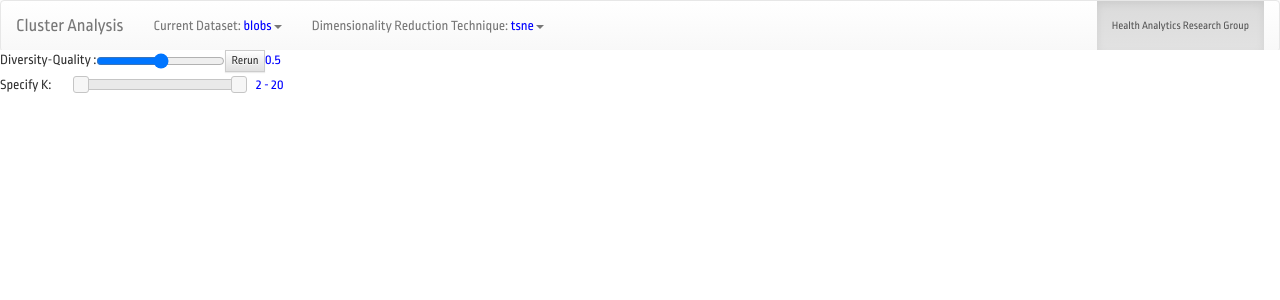
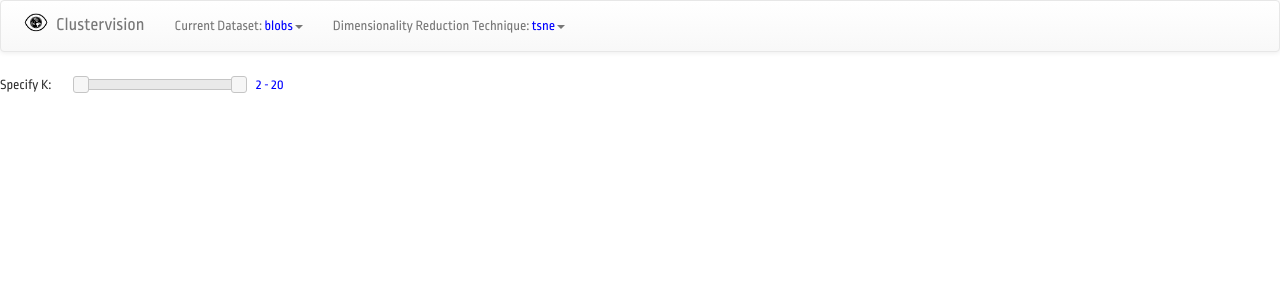
Before and after one commit to bckwon/Clustervision, a Flask app: page / in a window 1280 px wide. Shown: the top 300 px of the page. Run offline with Flask 2, Linux system fonts and the light colour scheme; data that the repository does not hold is empty; some libraries are stand-ins or nearby versions.

Commit message:
making changes to interface

```diff
--- a/static/javascript/aster.js
+++ b/static/javascript/aster.js
@@ -131,19 +131,33 @@ Aster.prototype.highlight_circles = function(highglight_bool) {
 
   _self.path.style("stroke", function(d,i){
     if(highglight_bool){
-      return "orange";
+      return CLUSTERING_RESULT_SELECTED_COLOR;
     }else{
       return COLOR_DARKGRAY;
     }
-  });
+  })
+  // .style("stroke-width", function(d,i){
+  //   if(highglight_bool){
+  //     return CLUSTERING_RESULT_SELECTED_STROKE_WIDTH;
+  //   }else{
+  //     return 1;
+  //   }
+  // });
 
   _self.outerPath.style("stroke", function(d,i){
     if(highglight_bool){
-      return "orange";
+      return CLUSTERING_RESULT_SELECTED_COLOR;
     }else{
       return "gray";
     }
-  });
+  })
+  // .style("stroke-width", function(d,i){
+  //   if(highglight_bool){
+  //     return CLUSTERING_RESULT_SELECTED_STROKE_WIDTH;
+  //   }else{
+  //     return 1;
+  //   }
+  // });
 
 };
 
--- a/static/javascript/cluster_list.js
+++ b/static/javascript/cluster_list.js
@@ -153,6 +153,7 @@ ClusterList.prototype.draw_cluster = function(data_item_index, clustering_index,
 	_self.cluster_title = _self.cluster_space.append("text")
 					.attr("dy", 0)
 					.text("Cluster " + cluster_num)
+					// .style("fill", _self.color(cluster_num))
 					.style("font-size", "200%");
 
 	var cluster_measures = _self.parameters.map(function(d){
@@ -179,7 +180,7 @@ ClusterList.prototype.draw_cluster = function(data_item_index, clustering_index,
 						.style("fill", "blue")
 						.text(function(d){return d["name"]+ ": " + d["value"];});
 
-	// Inliner + Outlier
+	// Inlier + Outlier
 	var sorted_labels = data["clustering"][clustering_index]["sorted_labels"][cluster_num];
 	var top_5 = sorted_labels.slice(0,5);
 	var bottom_5 = sorted_labels.slice(-5);
@@ -356,6 +357,7 @@ ClusterList.prototype.draw_cluster_with_area_chart = function(data_item_index, c
 					.attr("dx", -20)
 					.attr("dy", 0)
 					.text("Cluster " + cluster_num)
+					.style("fill", _self.color(cluster_num))
 					.style("font-size", "200%");
 
 	// Cluster Measures (individuals for text)
@@ -604,11 +606,12 @@ ClusterList.prototype.draw_cluster_with_area_chart = function(data_item_index, c
 					// 		});
 					// });
 
-	// Inliner + Outlier
+	// Inlier + Outlier
 	var sorted_labels = data["clustering"][clustering_index]["sorted_labels"][cluster_num];
 	var top_5 = sorted_labels.slice(0,5);
 	var bottom_5 = sorted_labels.slice(-5);
 	var in_and_out = [top_5, bottom_5];
+	var in_and_out_title = ["Inliers", "Outliers"];
 
 	var in_and_out_scale = d3.scale.linear().domain(d3.extent(sorted_labels, function(e){return parseFloat(e[1]);})).range([1, .1]);
 
@@ -618,9 +621,28 @@ ClusterList.prototype.draw_cluster_with_area_chart = function(data_item_index, c
 						.attr("class", "sample_items_space")
 						.attr("transform", function(d,i){
 							var x = i*_self.width/2;
-							var y = _self.rect_size*(5+cluster_measures.length);
+							var y = _self.rect_size*(6+cluster_measures.length);
 							return "translate("+x+","+y+")";
 						});
+
+	_self.sample_items_title = _self.sample_items_space.selectAll("text.sample_items_title")
+						.data(function(d,i){return [in_and_out_title[i]];}).enter()
+					.append("text")
+						.attr("dx", function(d,i){
+							return _self.rect_size*5/2;
+						})
+						.attr("dy", function(d,i){
+							return -_self.rect_size/2;
+						})
+						.attr("class", "sample_items_title")
+						.style("fill", "black")
+						.style("font-weight", "bold")
+						.style("alignment-baseline", "central")
+						.style("text-anchor", "middle")
+						.style("font-size", "80%")
+						.style("cursor", "pointer")
+						.text(function(d,i){
+							return d;});
 
 	_self.sample_items = _self.sample_items_space.selectAll("rect.sample_items")
 						.data(function(d){return d;}).enter()
@@ -636,7 +658,7 @@ ClusterList.prototype.draw_cluster_with_area_chart = function(data_item_index, c
 							return _self.color(cluster_num);
 						});
 
-	_self.sample_item_text = _self.sample_items_space.selectAll("text")
+	_self.sample_item_text = _self.sample_items_space.selectAll("text.sample_items_text")
 						.data(function(d){return d;}).enter()
 					.append("text")
 						.attr("dx", function(d,i){
@@ -755,9 +777,9 @@ ClusterList.prototype.draw_data_point_in_area_chart = function(data_item_index,
 					.text("Data Point " + data_item_index)
 					.style("font-size", "200%");
 
-	var width_array = ["20%", "60%", "20%"];
+	var width_array = ["20%", "60%", "10%", "10%"];
 	var height = "40";
-	var width_coeff = "60%";
+	var width_coeff = width_array[1];
 	var width_in_decimal = parseFloat(width_coeff)/100;
 	var width = (_self.width)*width_in_decimal;
 	_self.hist_height = parseFloat(height)*.75;
@@ -765,7 +787,7 @@ ClusterList.prototype.draw_data_point_in_area_chart = function(data_item_index,
 
 	_self.cluster_sort_header = _self.data_point_space.append("div")
 									.selectAll("div.sort_cluster_header")
-									.data(["Name", "Attribute Value", "Feature Score"]).enter()
+									.data(["Name", "Attribute Value",  "C.Avg.", "F"]).enter()
 								.append("div")
 									.attr("class", "sort_cluster_header")
 									.style("width", function(d,i){return width_array[i];})
@@ -786,7 +808,7 @@ ClusterList.prototype.draw_data_point_in_area_chart = function(data_item_index,
 					.append("div")
 						.attr("class", "data_point_measures")
 						.style("top", function(d,i){return parseFloat(height)*i+"px";})
-						.style("position", "relative")
+						// .style("position", "relative")
 						.style("color", "black");
 
 	_self.data_point_text = _self.data_point_measures.append("div").style("width", "20%").style("height", height+"px").style("float", "left").style("word-wrap", "break-word").style("vertical-align", "middle").style("text-align", "center")
@@ -812,10 +834,25 @@ ClusterList.prototype.draw_data_point_in_area_chart = function(data_item_index,
 	var data_point_svg_array = {};
 	var data_point_scale_array = {};
 	var sample_datum_obj = {};
+	var data_point_categorical = {};
+	var data_point_binary = {};
 	data_point_keys.forEach(function(key_item, key_index){
 		var sample_datum = data["data_description"].map(function(d){return parseFloat(d[key_item])});
 		var data_array = sample_datum.filter(function(d,i){return index_array.indexOf(i) > -1;});
-		var outcome = _self.setupHist(sample_datum, data_array);
+		data_point_categorical[key_item] = true;
+		sample_datum.forEach(function(d,i){
+			if(!Number.isInteger(d)){
+				data_point_categorical[key_item] = false;
+			}
+		});
+
+		if(data_point_categorical[key_item] && _.uniq(sample_datum).length < 5){
+			data_point_binary[key_item] = true;
+		}else{
+			data_point_binary[key_item] = false;
+		}
+
+		var outcome = _self.setupHist(sample_datum, data_array, data_point_binary[key_item]);
 		var da = outcome.slice(0,2);
 		var sa = outcome.slice(2);
 		data_point_svg_array[key_item] = da;
@@ -846,6 +883,43 @@ ClusterList.prototype.draw_data_point_in_area_chart = function(data_item_index,
 				  			.y0(_self.hist_height)
 				  			.y1(function(z){return y(z.y);});
 
+				  		if(data_point_binary[name]){
+
+				  			var rect_width = x.rangeBand();
+
+				  			d3.select(this)
+				  			.selectAll("rect")
+				  			.data(function(e, e_index){
+				  				e.forEach(function(f){
+				  					if(i==0){
+				  						f["type"] = "total";
+				  					}else{
+				  						f["type"] = "cluster";
+				  					}
+				  				})
+				  				return e;}).enter()
+							.append("rect")
+							.style("opacity", SELECTED_PATH_OPACITY)
+							.style("fill", function(e, e_index){
+								if(e["type"]=="total"){
+									return COLOR_GRAY;
+								}else{
+									return _self.color(cluster_num);
+								}
+							})
+							.attr("x", function(e){
+							  	return x(e.x);
+							})
+							.attr("y", function(e){
+							  	return y(e.y);
+							})
+							.attr("width", function(e){
+							  	return rect_width;
+							})
+							.attr("height", function(e){
+							  	return _self.hist_height - y(e.y);
+							})
+				  		}else{
 				  			d3.select(this)
 							.append("path")
 							.style("opacity", SELECTED_PATH_OPACITY)
@@ -859,6 +933,7 @@ ClusterList.prototype.draw_data_point_in_area_chart = function(data_item_index,
 							.attr("d", function(e){
 							  	return area(e);
 							});
+				  		}
 					});
 
 	_self.data_point_marker = _self.data_point_svg
@@ -879,8 +954,10 @@ ClusterList.prototype.draw_data_point_in_area_chart = function(data_item_index,
 
 								var mean_value = d3.mean(sample_datum_obj[d["name"]]);
 
+								if(!data_point_binary[d["name"]]){
 									d3.select(this)
 										.append("line")
+										.attr("class", "marker_line")
 										.attr("x1", function(e){
 											var val = mean_value;
 											if(val > x.domain()[x.domain().length-1]){
@@ -903,6 +980,7 @@ ClusterList.prototype.draw_data_point_in_area_chart = function(data_item_index,
 
 									d3.select(this)
 										.append("line")
+										.attr("class", "marker_line")
 										.attr("x1", function(e){
 											var val = parseFloat(e["value"]);
 											if(val > x.domain()[x.domain().length-1]){
@@ -919,6 +997,9 @@ ClusterList.prototype.draw_data_point_in_area_chart = function(data_item_index,
 										.attr("y2", _self.hist_height)
 										.style("stroke-width", 3)
 										.style("stroke", "black");
+								}else{
+									d3.select(this).selectAll("line.marker_line").remove();
+								}
 
 								d3.select(this)
 									.append("g")
@@ -950,25 +1031,38 @@ ClusterList.prototype.draw_data_point_in_area_chart = function(data_item_index,
         table_obj[obj["Name"]] = obj["Score"];
     });
 
-	_self.feature_selection_div = _self.data_point_measures.append("div").style("width", "20%").style("height", height+"px").style("float", "left").style("width", "20%").style("height", height+"px").style("float", "left").style("word-wrap", "break-word").style("vertical-align", "middle").style("text-align", "center")
+	_self.feature_selection_cluster_div = _self.data_point_measures.append("div").style("height", height+"px").style("float", "left").style("width", width_array[2]).style("height", height+"px").style("float", "left").style("word-wrap", "break-word").style("vertical-align", "middle").style("text-align", "center")
+		.style("font-size", "67%")
+		.style("color", function(d){
+			return _self.color(cluster_num);
+		})
+		.style("cursor", "pointer")
+		.attr("title", function(d){return d["name"];})
+		.text(function(d){return d3.mean(sample_datum_obj[d["name"]]).toFixed(1);});
+
+	_self.feature_selection_div = _self.data_point_measures.append("div").style("height", height+"px").style("float", "left").style("width", width_array[3]).style("height", height+"px").style("float", "left").style("word-wrap", "break-word").style("vertical-align", "middle").style("text-align", "center")
 		.style("font-size", "67%")
 		.style("cursor", "pointer")
 		.attr("title", function(d){return d["name"];})
 		.text(function(d){return table_obj[d["name"]];});
+
+	// var mean_value = d3.mean(sample_datum_obj[d["name"]]);
 
 	sortDPMTable(_self.default_data_point_sort);
 
 	_self.cluster_sort_header.on("click", function(d,i){
 		if(i==0){
 			// sort by name
-			_self.default_data_point_sort = [1,0,0];
+			_self.default_data_point_sort = [1,0,0,0];
 
 		}else if(i==1){
 			// sort by attribute value
-			_self.default_data_point_sort = [0,1,0];
+			_self.default_data_point_sort = [0,1,0,0];
 		}else if(i==2){
 			// sort by feature score
-			_self.default_data_point_sort = [0,0,1];
+			_self.default_data_point_sort = [0,0,1,0];
+		}else if(i==3){
+			_self.default_data_point_sort = [0,0,0,1];
 		}
 		sortDPMTable(_self.default_data_point_sort, 250);
 	});
@@ -994,6 +1088,25 @@ ClusterList.prototype.draw_data_point_in_area_chart = function(data_item_index,
             	}
             );
 		}else if(array.indexOf(1)==2){
+			d3.selectAll("div.data_point_measures").sort(function(a,b){
+				var a_val = parseFloat(d3.mean(sample_datum_obj[a["name"]]));
+				var b_val = parseFloat(d3.mean(sample_datum_obj[b["name"]]));
+
+				if(a_val == null || isNaN(a_val)){
+					a_val = -999999;
+				}
+
+				if(b_val == null || isNaN(b_val)){
+					b_val = -999999;
+				}
+				return d3.descending(a_val, b_val);
+			})
+			.transition().duration(time)
+			.style("top",function(d, i) {
+                	return i*parseFloat(height) + "px";
+            	}
+            );
+		}else if(array.indexOf(1)==3){
 			d3.selectAll("div.data_point_measures").sort(function(a,b){
 				var a_val = parseFloat(table_obj[a["name"]]);
 				var b_val = parseFloat(table_obj[b["name"]]);
@@ -1024,11 +1137,28 @@ ClusterList.prototype.draw_data_point_in_area_chart = function(data_item_index,
 };
 
 // Distribution Types:
-ClusterList.prototype.setupHist = function(data_all, data_highlighted){
+ClusterList.prototype.setupHist = function(data_all, data_highlighted, categorical){
 	var _self = this;
 
+	if(categorical){
+		var x = d3.scale.ordinal()
+				.domain(_.uniq(data_all).sort())
+				.rangeRoundBands([0, _self.hist_width],.1);
+
+		var new_domain = x.domain().slice();
+
+		new_domain.push(x.domain()[x.domain().length-1]+1)
+
+		var values_all = d3.layout.histogram()
+			.bins(new_domain)
+			(data_all);
+
+		var values_highlighted = d3.layout.histogram()
+			.bins(new_domain)
+			(data_highlighted);
+
+	}else{
 		var extent_x = d3.extent(data_all);
-
 		var x = d3.scale.linear()
 				.domain(extent_x)
 				.range([5, _self.hist_width-5]);
@@ -1041,9 +1171,10 @@ ClusterList.prototype.setupHist = function(data_all, data_highlighted){
 			.bins(x.ticks(12))
 			(data_highlighted);
 
+		x = x.domain(d3.extent(values_all, function(d){return d.x;}));
+	}
+
 	var max_y = d3.max(values_all, function(d){return d.y;});
-
-	x = x.domain(d3.extent(values_all, function(d){return d.x;}));
 
 	var y = d3.scale.linear()
 				.domain([0, max_y])
--- a/static/javascript/clustering_stripes.js
+++ b/static/javascript/clustering_stripes.js
@@ -58,7 +58,7 @@ function ClusteringStripes(canvas, data, screen_width, screen_height){
             		.attr("height",_self.rect_size)
             		.style("fill", "none")
             		.style("stroke", "#e34a33")
-            		.style("stroke-width", 2.5);
+            		.style("stroke-width", 1);
             },
             disabled: false
         }
@@ -76,8 +76,8 @@ function ClusteringStripes(canvas, data, screen_width, screen_height){
 							})
 							.style("cursor", "pointer")
 							.on("click", function(d,i){
-								d3.selectAll(".clustering_container").style("stroke", "black");
-								d3.select(this).selectAll(".clustering_container").style("stroke", "orange");
+								d3.selectAll(".clustering_container").style("stroke", "black").style("stroke-width", 1);
+								d3.select(this).selectAll(".clustering_container").style("stroke", CLUSTERING_RESULT_SELECTED_COLOR).style("stroke-width", CLUSTERING_RESULT_SELECTED_STROKE_WIDTH);
 								_s.listenerMap['quality_chart_listener_for_cluster_list'].fire([d,i]);
 								_s.listenerMap['quality_chart_listener_for_embedding'].fire([d,i]);
 								_s.listenerMap['quality_chart_listener_for_parallel_coordinates'].fire([d,i]);
@@ -105,7 +105,7 @@ function ClusteringStripes(canvas, data, screen_width, screen_height){
 					.attr("height", _self.rect_size)
 					.style("fill", "none")
 					.style("stroke", "black")
-					.style("stroke-width", "2.5px")
+					.style("stroke-width", "1px")
 					.style("cursor", "pointer")
 
 	_self.cluster_rect = _self.list_space.selectAll("rect.cluster_rect")
@@ -149,7 +149,7 @@ function ClusteringStripes(canvas, data, screen_width, screen_height){
 					.attr("r", _self.radius)
 					.style("fill", "white")
 					.style("stroke", "black")
-					.style("stroke-width", "2.5px")
+					.style("stroke-width", "1px")
 					.style("cursor", "pointer")
 
 
--- a/static/javascript/projection.js
+++ b/static/javascript/projection.js
@@ -265,13 +265,13 @@ Projection.prototype.draw = function(){
 						.attr("width", 240)
 						.attr("height", 25)
 						.style("fill", "none")
-						.style("stroke", "orange")
+						.style("stroke", CLUSTERING_RESULT_SELECTED_COLOR)
 						.style("stroke-width", "2.5px");
 
 	_self.title = _self.svg.append("text")
 						.attr("dx", 240/2)
 						.attr("dy", -30)
-						.text("Clustering Result: #" + _self.cls_index)
+						.text("Clustering: #" + _self.cls_index)
 						.style("text-anchor", "middle")
 						.style("alignment-baseline", "middle")
 						.style("font-size", "150%")
--- a/static/javascript/visual_parameters.js
+++ b/static/javascript/visual_parameters.js
@@ -13,5 +13,7 @@ var MEAN_LINE_STROKE_WIDTH = 3;
 var MEAN_LINE_STROKE_COEFFICIENT = -0.25; // -1 (darkest) to 1 (lightest)
 var ATTRIBUTE_HIGHLIGHT_COLOR = "#fee8c8";
 var ATTRIBUTE_DEHIGHLIGHT_COLOR = "white";
-var WEDGE_HIGHLIGHT_COLOR = "#2b8cbe";
+var WEDGE_HIGHLIGHT_COLOR = "#202020"; // #2b8cbe
 var NUM_OF_ATTRS_TO_BEGIN = 8; // default num for checked attrs at the beginning
+var CLUSTERING_RESULT_SELECTED_COLOR = "#fed500"
+var CLUSTERING_RESULT_SELECTED_STROKE_WIDTH = 3;
--- a/templates/index.html
+++ b/templates/index.html
@@ -29,7 +29,7 @@
 <script src="{{ url_for('static', filename='javascript/cluster_view.js') }}"></script>
 <script src="{{ url_for('static', filename='javascript/projection.js') }}"></script>
 <script src="{{ url_for('static', filename='javascript/aster.js') }}"></script>
-<title>Cluster Analysis</title>
+<title>Clustervision</title>
 </head>
 
 {% include "partials/navigation.html" ignore missing %}
@@ -458,9 +458,9 @@
 
     function setup_slider(){
 
-        var btn_group = d3.select(".canvas_left").append("div").attr("class", "lambda_scale").style("position", "fixed").style("background", "white").style("width", "100%");
+        // var btn_group = d3.select(".canvas_left").append("div").attr("class", "lambda_scale").style("position", "fixed").style("background", "white").style("width", "100%");
 
-        addInputButton(".lambda_scale", "Diversity-Quality ", "left", "lambda_input_slider", "lambda_input",true);
+        // addInputButton(".lambda_scale", "Diversity-Quality ", "left", "lambda_input_slider", "lambda_input",true);
 
         var btn_group_k = d3.select(".canvas_left").append("div").attr("class", "k_slider").style("position", "absolute").style("top", "25px").style("background", "white").style("width", "100%");
 
@@ -469,9 +469,9 @@
         btn_group_k.append("div").attr("id", "k_slider").style("position", "absolute").style("left", "25%").style("width", "50%").style("top", "4px");
         btn_group_k.append("div").attr("id", "k_slider_title").style("position", "absolute").style("left", "80%").style("width", "25%").style("color", "blue").text(chosen_k[0] + " - " + chosen_k[1]);
 
-        d3.select("span.lambda_input_slider_text#lambda_input_text")
-        .style("color", "blue")
-        .text(chosen_lambda);
+        // d3.select("span.lambda_input_slider_text#lambda_input_text")
+        // .style("color", "blue")
+        // .text(chosen_lambda);
 
         $( "#k_slider" ).slider({
             range: true,
@@ -486,18 +486,18 @@
             }
         });
 
-        var lambda_input_slider = d3.select("input.lambda_input_slider#lambda_input")
-                                    .attr("value", chosen_lambda)
-                                    .attr("min", 0)
-                                    .attr("max", 1)
-                                    .attr("step", .05)
-                                    .on("input", function(d){
-                                        chosen_lambda = parseFloat(d3.select(this).property("value"));
-                                        d3.select("span.lambda_input_slider_text#lambda_input_text")
-                                        .text(chosen_lambda);
-                                    });
+        // var lambda_input_slider = d3.select("input.lambda_input_slider#lambda_input")
+        //                             .attr("value", chosen_lambda)
+        //                             .attr("min", 0)
+        //                             .attr("max", 1)
+        //                             .attr("step", .05)
+        //                             .on("input", function(d){
+        //                                 chosen_lambda = parseFloat(d3.select(this).property("value"));
+        //                                 d3.select("span.lambda_input_slider_text#lambda_input_text")
+        //                                 .text(chosen_lambda);
+        //                             });
 
-        $('#lambda_input').val(chosen_lambda);
+        // $('#lambda_input').val(chosen_lambda);
     }
 
 </script>
--- a/templates/partials/navigation.html
+++ b/templates/partials/navigation.html
@@ -2,7 +2,7 @@
   <div class="container-fluid">
     <div class="navbar-header">
       <ul class="nav navbar-nav navbar-left">
-        <li><a href="#" class="navbar-brand">Cluster Analysis</a></li>
+        <li><a href="#" class="navbar-brand" style="margin-top: -6px"><span><img src="{{ url_for('static', filename='images/clustervision-eye.png') }}" style="width: 40px; margin-top:0px"></span><span>Clustervision</span></a></li>
       </ul>
       <ul class="nav navbar-nav navbar-right">
         <li class="dropdown" id = "dataset_dropdown_list">
@@ -33,9 +33,9 @@
     </div>
 
     <div class="collapse navbar-collapse" id="bs-example-navbar-collapse-1">
-      <ul class="nav navbar-nav navbar-right">
+<!--       <ul class="nav navbar-nav navbar-right">
           <li class = "active"><a href="#" style="font-size: 80%">Health Analytics Research Group</a></li>
-      </ul>
+      </ul> -->
     </div>
   </div>
 </nav>
```
Also changed, not shown: static/images/clustervision-eye.png (added). Lines whose indentation alone changed are shown as unchanged.
